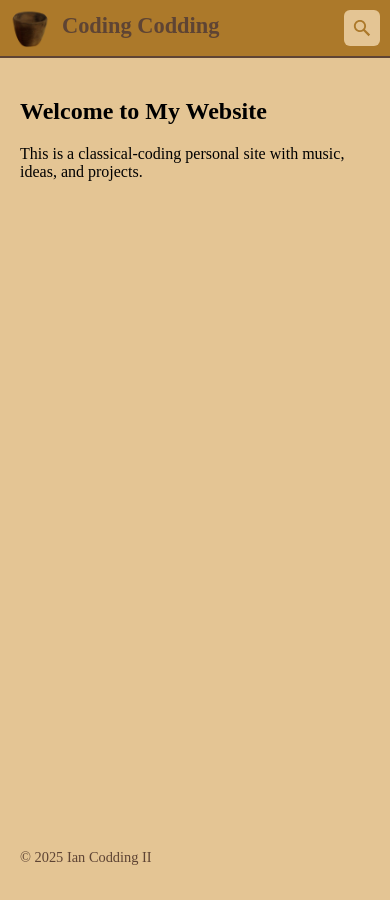
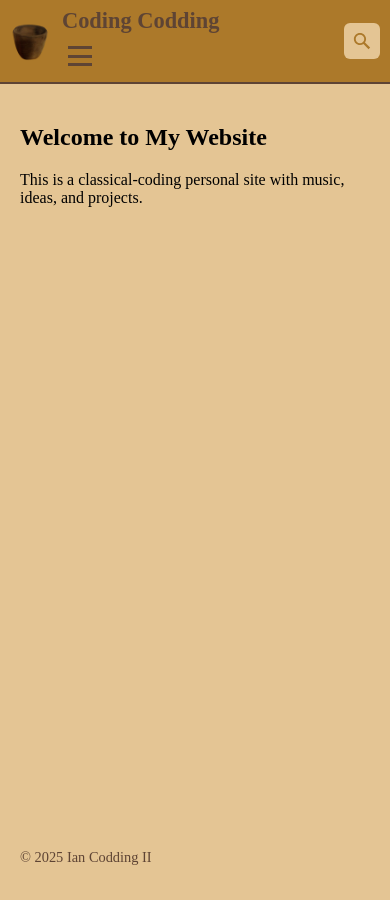
Before and after one commit to Ian-Codding-II/CodingCodding, a Jekyll site: the page built from index.html, in a window 390 px wide. Built offline with Jekyll 4.4.1, drawn with Linux system fonts in a browser that asks for light colours.

```diff
--- a/styles/main.css
+++ b/styles/main.css
@@ -63,6 +63,7 @@
 /* Navigation container */
 .nav-container {
   position: relative;
+  flex-shrink: 0;
 }
 
 /* Nav styles */
@@ -91,28 +92,29 @@
 
 /* Hamburger menu button (hidden by default) */
 .hamburger {
-  display: none;
+  display: none !important;
   background: none;
   border: none;
   cursor: pointer;
   padding: 8px;
   width: 36px;
   height: 36px;
+  display: flex;
   flex-direction: column;
-  justify-content: space-around;
+  justify-content: space-between;
   align-items: center;
 }
 
 .hamburger span {
   display: block;
-  width: 20px;
+  width: 24px;
   height: 3px;
   background-color: #5e4434;
   transition: all 0.3s ease;
 }
 
 .hamburger.active span:nth-child(1) {
-  transform: rotate(45deg) translate(5px, 5px);
+  transform: rotate(45deg) translate(6px, 6px);
 }
 
 .hamburger.active span:nth-child(2) {
@@ -120,7 +122,7 @@
 }
 
 .hamburger.active span:nth-child(3) {
-  transform: rotate(-45deg) translate(7px, -7px);
+  transform: rotate(-45deg) translate(6px, -6px);
 }
 
 /* Search container */
@@ -217,8 +219,8 @@
   }
 
   /* Hide navigation links and show hamburger */
-  .main-nav {
-    display: none;
+  .nav-container .main-nav {
+    display: none !important;
     flex-direction: column;
     position: absolute;
     top: 100%;
@@ -230,16 +232,16 @@
     z-index: 10;
   }
 
-  .main-nav.active {
-    display: flex;
+  .nav-container .main-nav.active {
+    display: flex !important;
   }
 
   .main-nav a {
     padding: 8px 0;
   }
 
-  .hamburger {
-    display: flex;
+  .nav-container .hamburger {
+    display: flex !important;
   }
 
   .searchbar-container {
```
